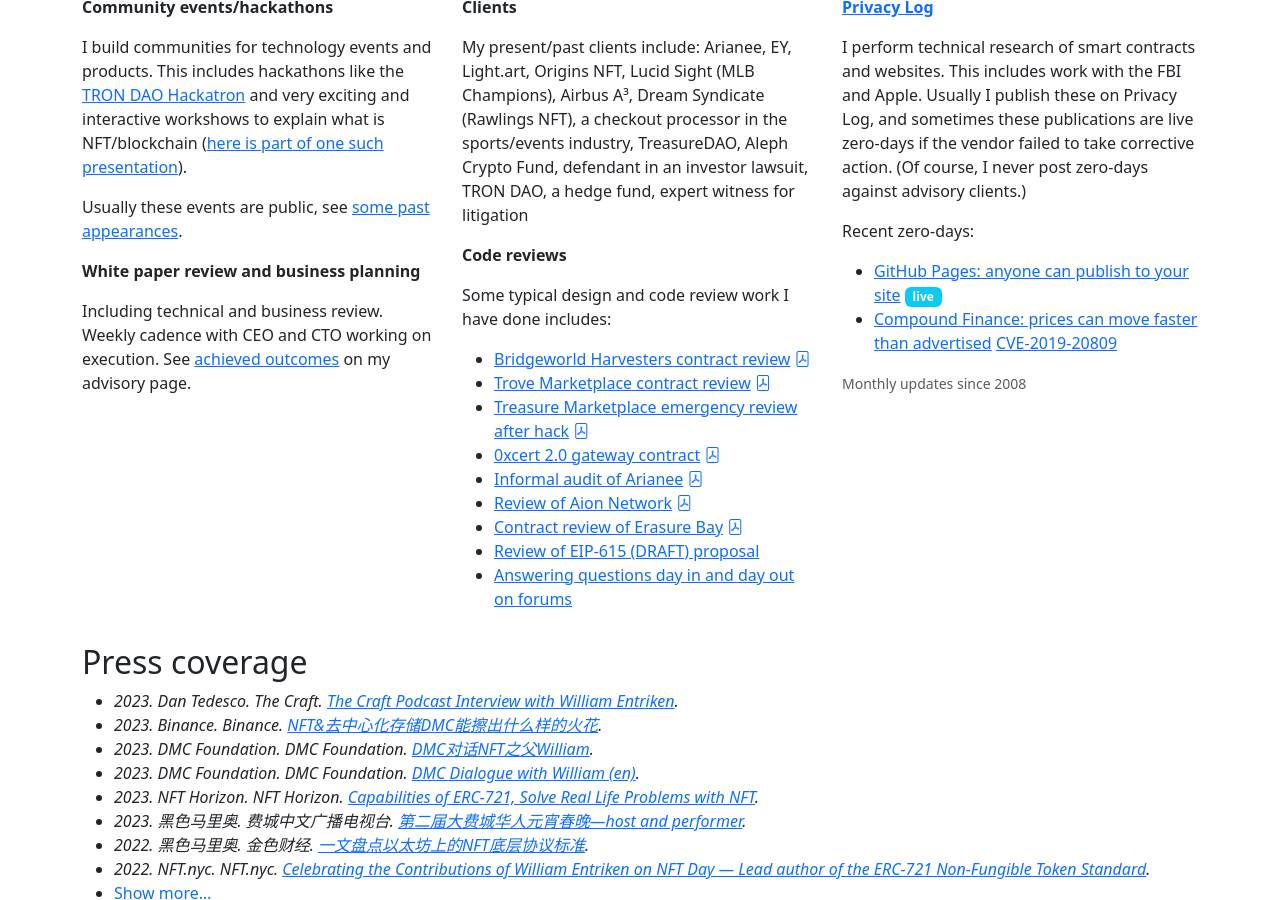
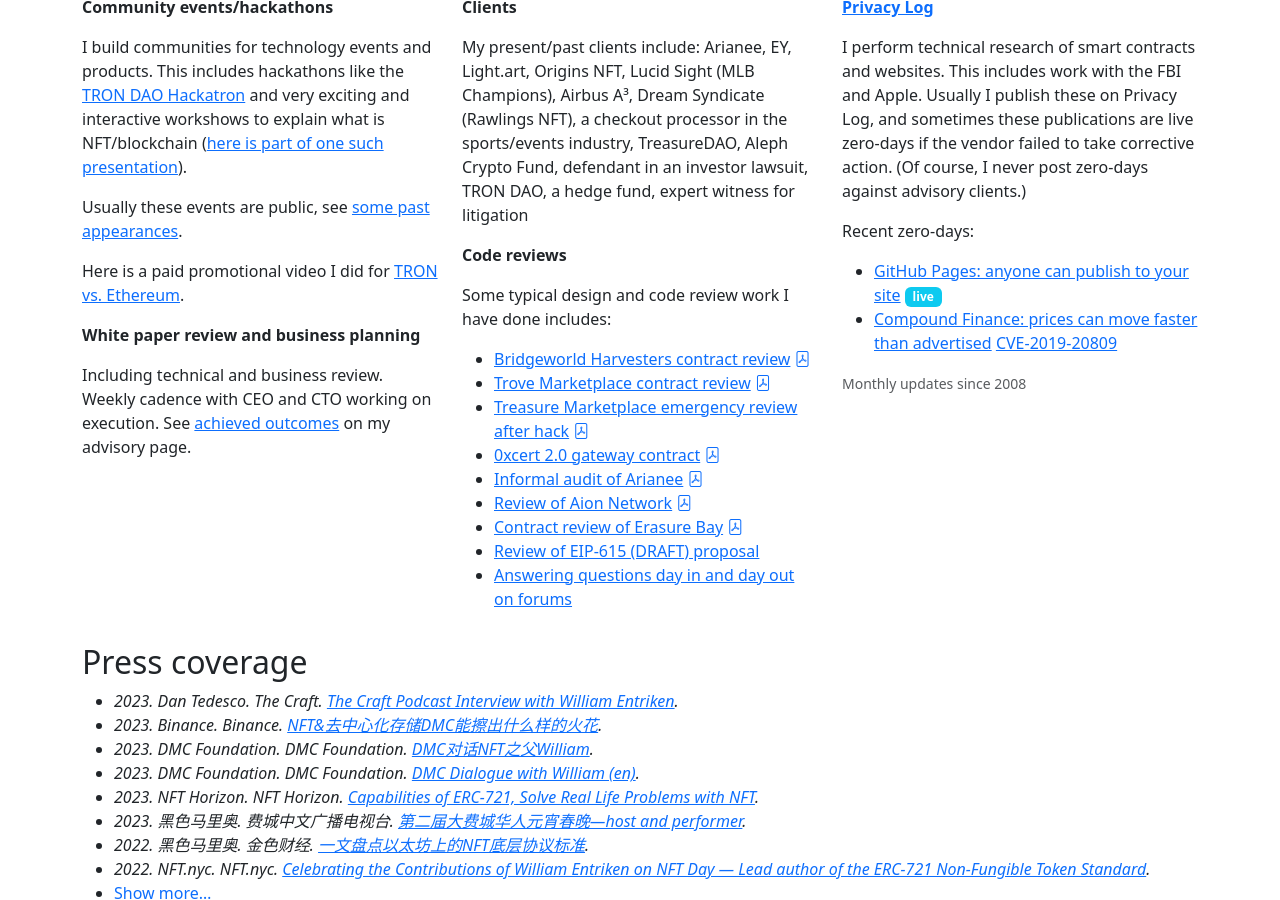
Before and after one commit to fulldecent/phor.net, a Jekyll site: the page built from index.html, in a window 1280 px wide and 900 px high, scrolled down 888 px. Built offline with Jekyll 4.4.1, drawn with Linux system fonts in a browser that asks for light colours; comment, search, counter and statistics services are not loaded.

Commit message:
link promo video

```diff
--- a/index.html
+++ b/index.html
@@ -226,6 +226,7 @@
         <p><strong>Community events/hackathons</strong></p>
         <p>I build communities for technology events and products. This includes hackathons like the <a href="https://www.instagram.com/p/Ck7eOAoodpC/">TRON DAO Hackatron</a> and very exciting and interactive workshows to explain what is NFT/blockchain (<a href="https://twitter.com/fulldecent/status/1658690030704160769">here is part of one such presentation</a>).</p>
         <p>Usually these events are public, see <a href="#speaking">some past appearances</a>.</p>
+        <p>Here is a paid promotional video I did for <a href="https://www.youtube.com/watch?v=8mMCT7rQBe0">TRON vs. Ethereum</a>.</p>
 
         <p><strong>White paper review and business planning</strong></p>
         <p>Including technical and business review. Weekly cadence with CEO and CTO working on execution. See <a href="advisory">achieved outcomes</a> on my advisory page.</p>
```
